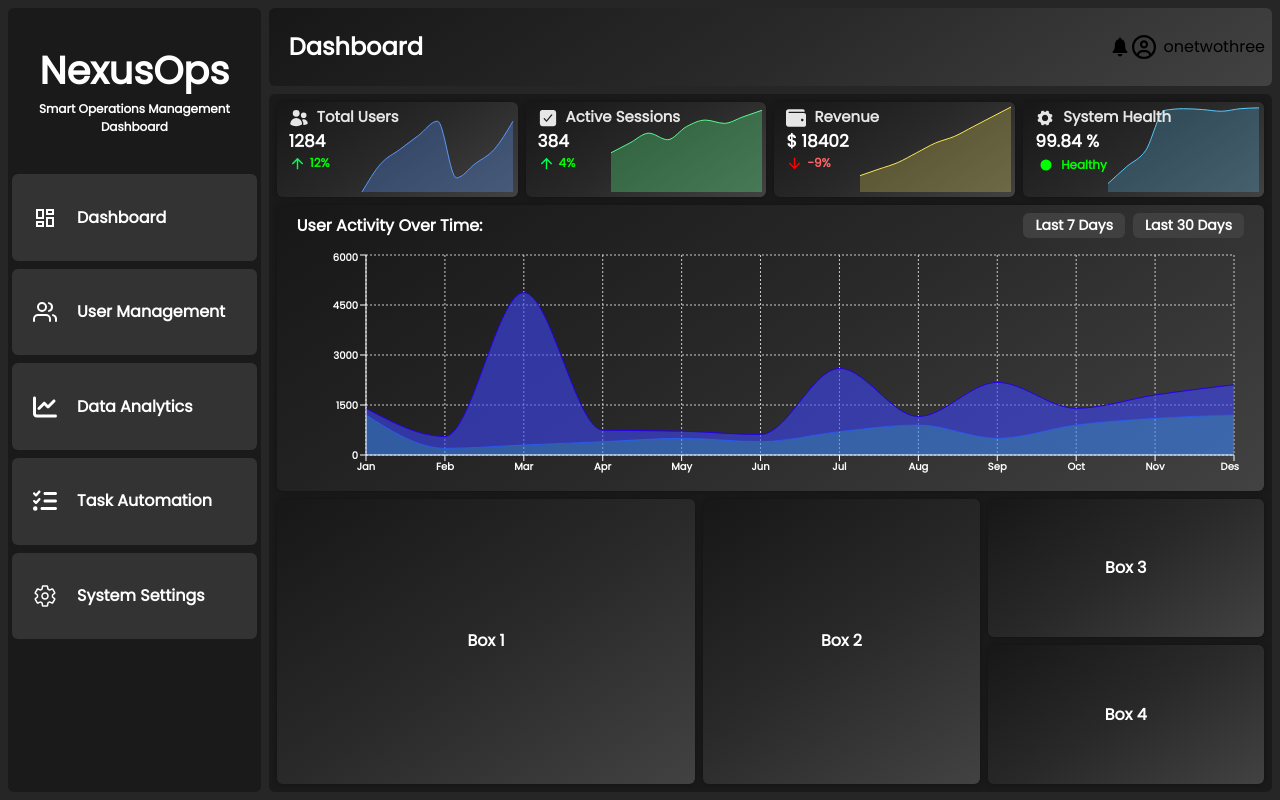
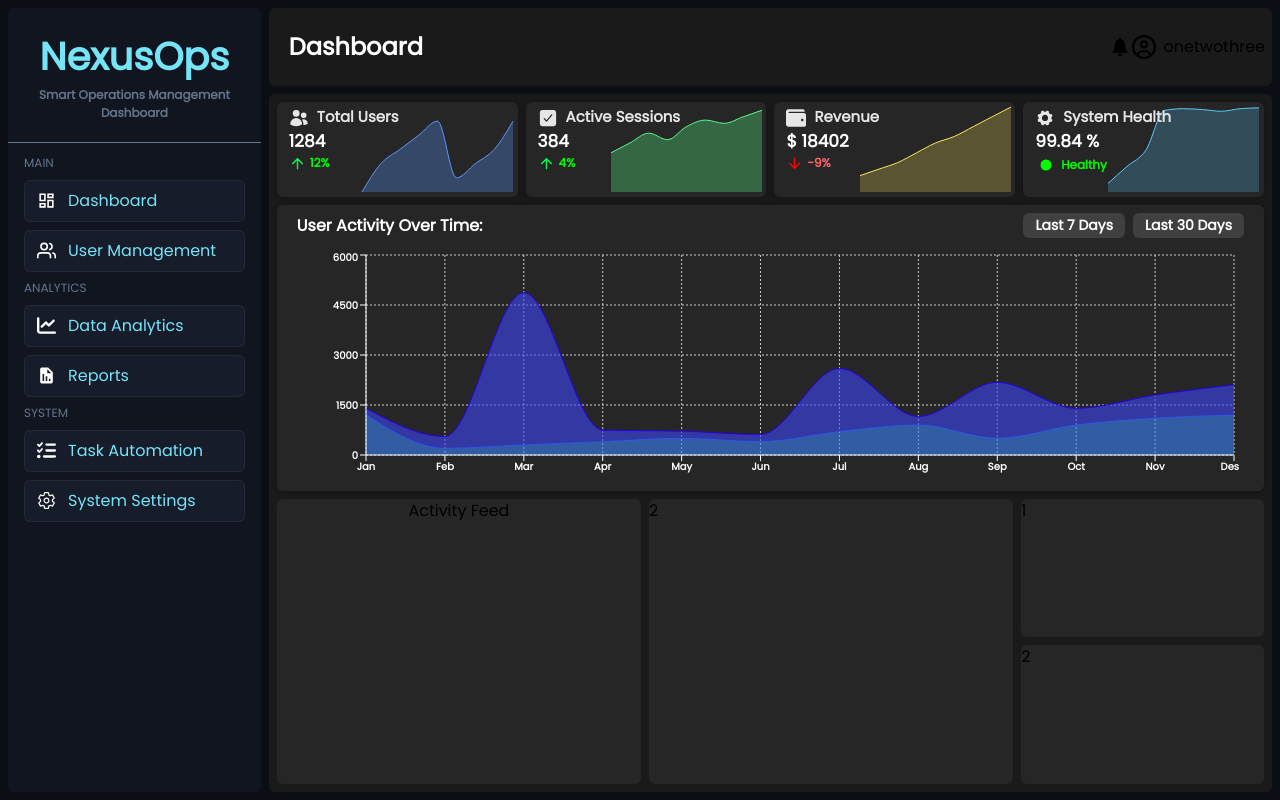
Before and after one commit to Khageswar-M/NexusOps-fe, a React (Vite) app: page / in a window 1280 px wide. Built offline with nearby package versions, Linux system fonts and the light colour scheme.

Commit message:
new side bar style 60 percent updated

```diff
--- a/index.html
+++ b/index.html
@@ -7,7 +7,7 @@
     <title>NexusOps</title>
   </head>
   <body>
-    <div id="root" class="bg-[hsl(0,0%,15%)] font-poppins"></div>
+    <div id="root" class="bg-bg font-poppins"></div>
     <script type="module" src="/src/main.jsx"></script>
   </body>
 </html>
--- a/src/index.css
+++ b/src/index.css
@@ -1,4 +1,5 @@
 @import url('https://fonts.googleapis.com/css2?family=Pacifico&display=swap');
+
 @font-face {
     font-family: Poppins;
     src: url("../src/assets/fonts/Poppins-Regular.ttf");
@@ -7,12 +8,23 @@
 @import "tailwindcss";
 
 @theme {
-    --font-poppins: Poppins, "sans-serif" ;
+    --font-poppins: Poppins, "sans-serif";
     --font-pacifico: Pacifico, "sans-serif";
-    --bg-kpi-dark: linear-gradient(
-        130deg,
-        rgba(23,23,23,1) 0%,
-        rgba(41,41,41,1) 50%,
-        rgba(66,66,66,1) 100%
-    );
+    --color-primary: hsl(0, 0%, 15%);
+
+    --color-bg: #0b0e14;  /* Page / app background */
+    --color-surface: #111520; /* Sidebar, top bar, panels, card */
+    --color-surface-2: #161c2a; /* Inputs, dropdowns, hover rows */
+    --color-surface-3: #1c2436; /* Progress bars, code blocks */
+    --color-border: rgba(255,255,255,0.06); /* Default card / panel borders */
+    --color-border-hover: rgba(99,179,237,0.3); /* HOver, active, focus borders */
+    --color-text: #e2e8f0; /* Primary body text */
+    --color-text-muted: #64748b; /* Labels, descriptions, meta */
+    --color-text-hint: #94a3b8; /* Placeholders, hints, secondary */
+    --color-accent: #63b3ed; /* Primary accent . links, active states */
+    --color-success: #68d391; /* Active, completed, online, healthy */
+    --color-warning: #f6ad55; /* Pending, busy, warning, caution */
+    --color-danger: #fc8181; /* Failed, error, blocked, critical */
+    --color-purple: #b794f4; /* Admin role, API, security, 2FA */
+    --color-cyan: #76e4f7; /* Operator role, logo, performance */
 }
--- /dev/null
+++ b/src/pages/AsideTabs/Reports.jsx
@@ -0,0 +1,9 @@
+import React from 'react'
+
+const Reports = () => {
+  return (
+    <div>Reports</div>
+  )
+}
+
+export default Reports
--- a/src/pages/Dashboard/ActivityFeed.jsx
+++ b/src/pages/Dashboard/ActivityFeed.jsx
@@ -1,28 +1,20 @@
 import React from 'react'
 
 const ActivityFeed = () => {
-    const boxes = [
-        {title: "Box 1", style: "row-span-4 col-span-3"},
-        {title: "Box 2", style: "row-span-4 col-span-2"},
-        {title: "Box 3", style: "row-span-2 col-span-2"},
-        {title: "Box 4", style: "row-span-2 col-span-2"},
-    ];
-  return (
-    <div className=' rounded-md grid grid-rows-4 grid-cols-7 gap-2'>
-        {
-            boxes.map((box, index) => {
-                return(
-                    <div
-                        key={index}
-                        className={`${box.style} bg-[linear-gradient(147deg,rgba(23,23,23,1)_0%,rgba(41,41,41,1)_50%,rgba(66,66,66,1)_100%)] rounded-md flex items-center justify-center text-white font-bold shadow-[0px_0px_5px_rgba(0,0,0,0.3)]`}
-                    >
-                        {box.title}
-                    </div>
-                )
-            })
-        }
-    </div>
-  )
+    return (
+        <div className=' rounded-md grid grid-cols-[3fr_3fr_2fr] gap-2 h-full [&>div]:rounded-md'>
+            <div className='bg-primary flex flex-col'>
+                <div className='flex items-center justify-center'>
+                    <h3>Activity Feed</h3>
+                </div>
+            </div>
+            <div className='bg-primary'>2</div>
+            <div className='grid grid-rows-[1fr_1fr] gap-2 h-full [&>div]:rounded-md'>
+                <div className='bg-primary'>1</div>
+                <div className='bg-primary'>2</div>
+            </div>
+        </div>
+    )
 }
 
 export default ActivityFeed;
--- a/src/pages/Dashboard/KpiCards.jsx
+++ b/src/pages/Dashboard/KpiCards.jsx
@@ -97,7 +97,7 @@ const KpiCards = () => {
     ];
 
     return (
-        <div className='rounded-md grid grid-cols-[1fr_1fr_1fr_1fr] gap-2 [&>div]:bg-[linear-gradient(147deg,rgba(23,23,23,1)_0%,rgba(41,41,41,1)_50%,rgba(66,66,66,1)_100%)] [&>div]:rounded-md'>
+        <div className='rounded-md grid grid-cols-[1fr_1fr_1fr_1fr] gap-2 [&>div]:bg-primary [&>div]:rounded-md'>
 
             {kpiCards.map((kpi, index) => {
                 return (
--- a/src/pages/Dashboard/PerformanceChart.jsx
+++ b/src/pages/Dashboard/PerformanceChart.jsx
@@ -50,7 +50,7 @@ const PerformanceChart = () => {
   ];
 
   return (
-    <div className='rounded-md font-bold shadow-[0px_0px_5px_rgba(0,0,0,0.3)] grid grid-rows-[1fr_10fr] gap-1 text-white  overflow-hidden bg-[linear-gradient(147deg,rgba(23,23,23,1)_0%,rgba(41,41,41,1)_50%,rgba(66,66,66,1)_100%)]'>
+    <div className='rounded-md font-bold shadow-[0px_0px_5px_rgba(0,0,0,0.3)] grid grid-rows-[1fr_10fr] gap-1 text-white  overflow-hidden bg-primary'>
       <div className=' flex items-center justify-between px-5 py-2'>
         <h3>User Activity Over Time:</h3>
         <div className='flex items-center justify-between gap-2'>
--- a/src/screens/Aside/AsideScreen.jsx
+++ b/src/screens/Aside/AsideScreen.jsx
@@ -6,42 +6,100 @@ import { FiUsers } from "react-icons/fi";
 import { FaChartLine } from "react-icons/fa6";
 import { FaListCheck } from "react-icons/fa6";
 import { IoSettingsOutline } from "react-icons/io5";
+import { BiSolidReport } from "react-icons/bi";
 
 const AsideScreen = ({ isLocation }) => {
 
-  const icons = [MdOutlineDashboard , FiUsers , FaChartLine , FaListCheck , IoSettingsOutline ];
+  const icons = [MdOutlineDashboard, FiUsers, FaChartLine, FaListCheck, IoSettingsOutline];
+
+  const sideBarTabs = [
+    {
+      title: "MAIN",
+      tabs: [
+        {
+          tabIcon: MdOutlineDashboard,
+          tabTitle: "Dashboard",
+          to: "/dashboard"
+        },
+        {
+          tabIcon: FiUsers,
+          tabTitle: "User Management",
+          to: "/user-management"
+        }
+      ]
+    },
+    {
+      title: "ANALYTICS",
+      tabs: [
+        {
+          tabIcon: FaChartLine,
+          tabTitle: "Data Analytics",
+          to: "/data-analytics"
+        },
+        {
+          tabIcon: BiSolidReport,
+          tabTitle: "Reports",
+          to: "/reports"
+        }
+      ]
+    },
+    {
+      title: "SYSTEM",
+      tabs: [
+        {
+          tabIcon: FaListCheck,
+          tabTitle: "Task Automation",
+          to: "/task-automation"
+        },
+        {
+          tabIcon: IoSettingsOutline,
+          tabTitle: "System Settings",
+          to: "/system-settings"
+        }
+      ]
+    },
+  ]
 
   return (
-    <div className={`${isLocation ? "row-span-3" : "row-span-2"} bg-[hsl(0,0%,10%)] rounded-md`}>
-      <div className='grid grid-cols-1 grid-rows-[repeat(10, 1fr)] gap-2 h-[80%] m-1 [&>div]:rounded-md  [&>div:not(:first-child)>h1]:font-pacifico [&>div:not(:first-child)>h1]:text-[clamp(10px,3vw,20px)] [&>div:not(:first-child)>h1]:text-center text-white'>
+    <div className={`${isLocation ? "row-span-3" : "row-span-2"} bg-surface rounded-md`}>
+      <div className=''>
 
-        <div className='flex items-center justify-center flex-col'>
-          <h1 className='font-poppins font-bold text-center text-[clamp(10px,3vw,40px)] cursor-pointer'>
+        <div className='flex items-center justify-center flex-col border-b border-text-muted px-0 py-5'>
+          <h1 className='font-poppins text-cyan font-bold text-center text-[clamp(10px,3vw,40px)] cursor-pointer'>
             NexusOps
           </h1>
-          <p className='font-bold text-[12px] text-center'>
+          <p className='font-bold text-[12px] text-center text-text-muted'>
             Smart Operations Management Dashboard
           </p>
         </div>
 
-        {operations.map((op, index) => {
-          const IconComponent = icons[index];
-          return (
-            <NavLink
-              key={op.path}
-              to={op.path}
-              className={({ isActive }) => `flex items-center px-5 cursor-pointer border  border-transparent rounded-md hover:border-white ${isActive ? 'bg-[linear-gradient(147deg,rgba(38,38,38,1)_0%,rgba(120,120,120,1)_50%,rgba(61,61,61,1)_100%)]' : "bg-[hsl(0,0%,20%)]"}`}>
-                <div className='flex flex-row items-center gap-5'>
-                  <div>
-                    <IconComponent size={24}/>
-                  </div>
-                  <h1 className='font-poppins font-bold'>
-                    {op.title}
-                  </h1>
-                </div>
-            </NavLink>
-          )
-        })}
+        <div className='py-2'>
+          {sideBarTabs.map((sideBarTab, index) => {
+            return (
+              <div
+                key={index}
+                className='grid grid-rows-[1fr_2fr_2fr] [&>div]:flex [&>div]:items-center px-4 py-0'
+              >
+                <div className='text-[12px] text-text-muted'>{sideBarTab.title}</div>
+                {sideBarTab.tabs.map((tab, i) => {
+                  const Icon = tab.tabIcon;
+                  return (
+                    <NavLink
+                      key={i}
+                      className='gap-3 flex flex-row items-center bg-surface-2 rounded-md mt-1 mb-1 py-2 px-3 border border-border'
+                      to={tab.to}
+                    >
+                      <Icon color='#fff' size={19} />
+                      <h3 className='text-cyan'>{tab.tabTitle}</h3>
+                    </NavLink>
+                  )
+                })}
+
+              </div>
+            )
+          })}
+        </div>
+
       </div>
     </div>
   )
--- a/src/screens/Header/HeaderScreen.jsx
+++ b/src/screens/Header/HeaderScreen.jsx
@@ -9,7 +9,7 @@ const HeaderScreen = () => {
 
 
     return (
-        <div className="bg-[linear-gradient(147deg,rgba(23,23,23,1)_0%,rgba(41,41,41,1)_50%,rgba(66,66,66,1)_100%)] rounded-md flex items-center justify-between px-5">
+        <div className="bg-[hsl(0,0%,10%)] rounded-md flex items-center justify-between px-5">
             <h1 className="text-white  font-poppins text-2xl font-bold">
                 {title}
             </h1>
--- a/src/screens/Hero/HeroScreen.jsx
+++ b/src/screens/Hero/HeroScreen.jsx
@@ -3,6 +3,7 @@ import { Routes, Route, Navigate } from 'react-router-dom';
 import Dashboard from '../../pages/AsideTabs/Dashboard';
 import UserManagement from '../../pages/AsideTabs/UserManagement';
 import DataAnalytics from '../../pages/AsideTabs/DataAnalytics';
+import Reports from '../../pages/AsideTabs/Reports';
 import TaskAutomation from '../../pages/AsideTabs/TaskAutomation';
 import SystemSettings from '../../pages/AsideTabs/SystemSettings';
 
@@ -18,7 +19,6 @@ const HeroScreen = () => {
             <Routes>
                 <Route path="/" element={<Dashboard />} />
                 <Route path="/dashboard" element={<Dashboard />} />
-                <Route index element={<Dashboard to="/" replace />} />
 
                 <Route path="/user-management" element={<UserManagement />}>
                     <Route index element={<Navigate to="user-list" replace />} />
@@ -30,6 +30,7 @@ const HeroScreen = () => {
                 </Route>
 
                 <Route path="/data-analytics" element={<DataAnalytics />} />
+                <Route path="/reports" element={<Reports/>}/>
                 <Route path="/task-automation" element={<TaskAutomation />} />
                 <Route path="/system-settings" element={<SystemSettings />} />
             </Routes>
```
